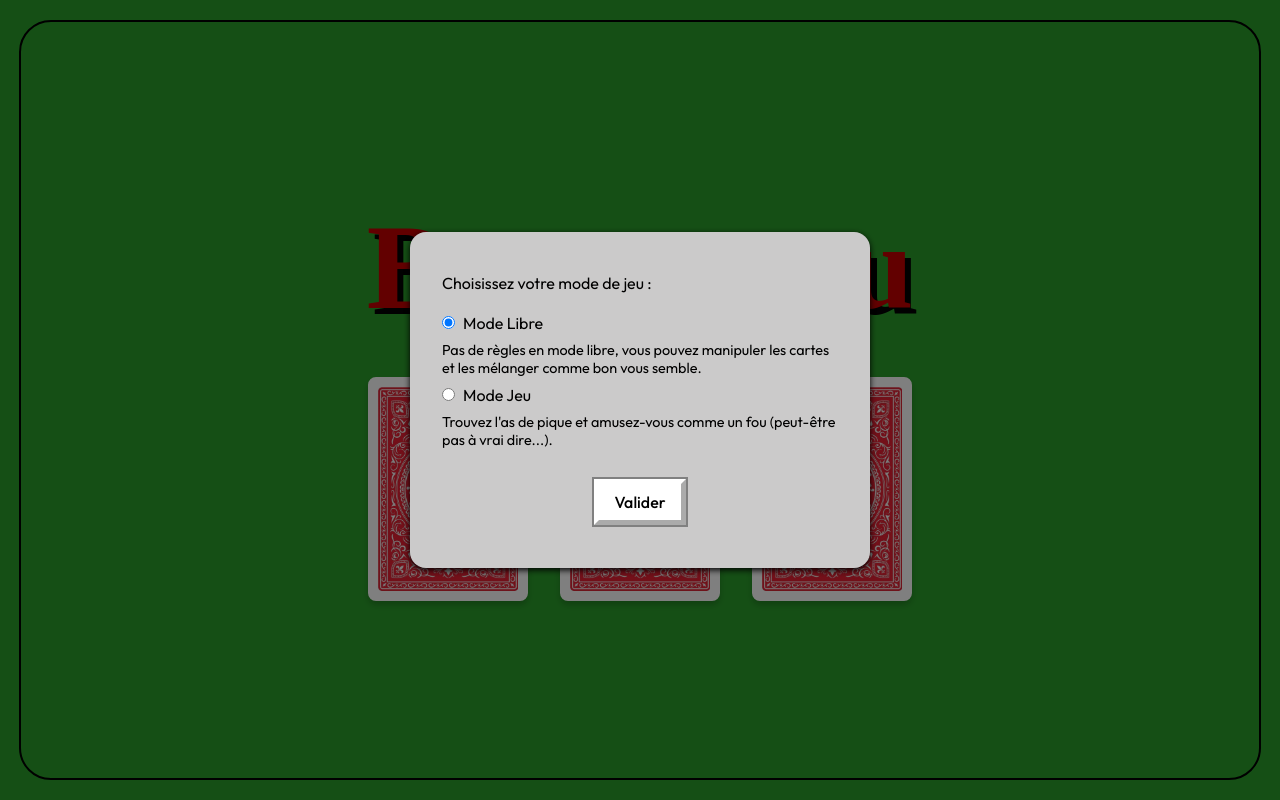
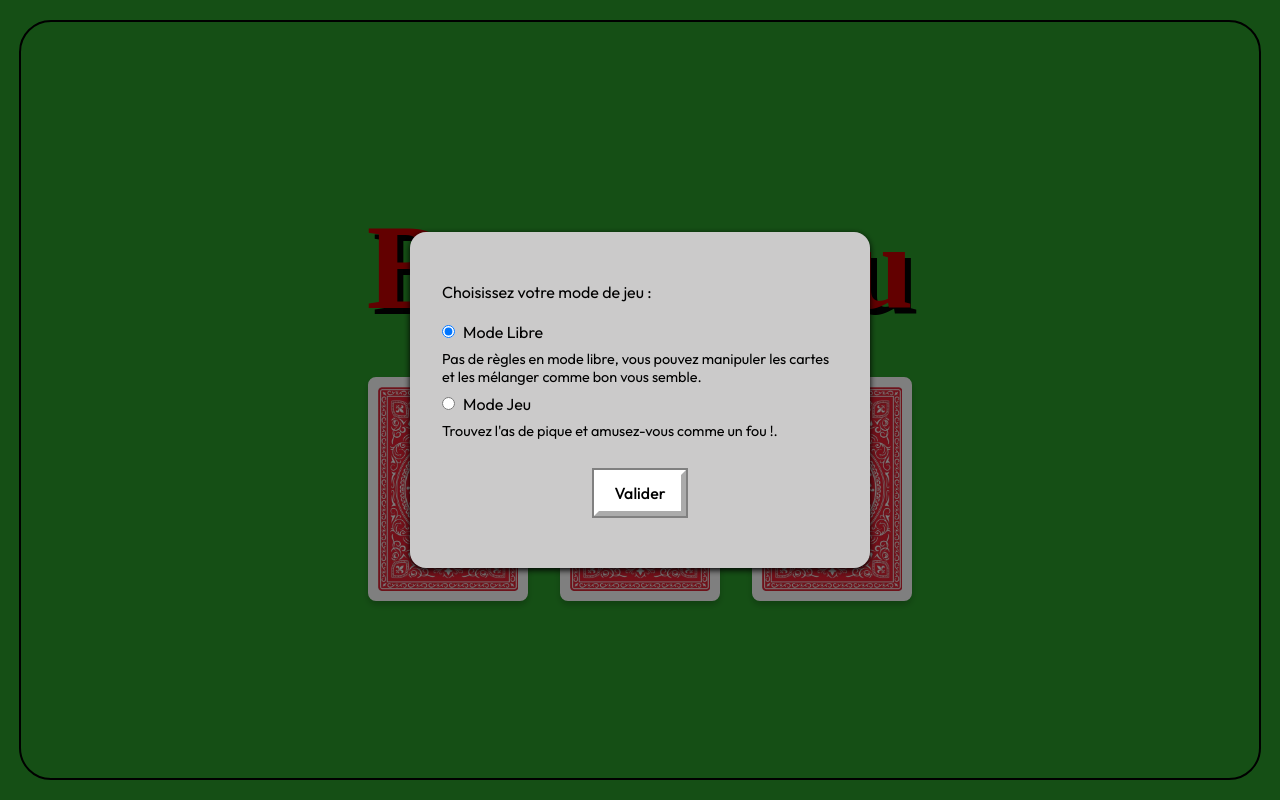
Before and after one commit to mguittari/bonneteau-app, a React (Vite) app: page / in a window 1280 px wide. Built offline with nearby package versions, Linux system fonts and the light colour scheme; a web font is replaced by a local one.

Commit message:
Change a sentence and remove logs

```diff
--- a/src/Components/Modal/Modal.jsx
+++ b/src/Components/Modal/Modal.jsx
@@ -7,14 +7,10 @@ export default function Modal({ showModal, setShowModal, mode, setMode }) {
 
 	const handleChange = (e) => {
 		setData(e.target.value);
-		console.log(e.target);
-		console.log(e.target.value);
-		console.log(showModal);
 	};
 
 	const handleSubmit = (event) => {
 		event.preventDefault();
-		console.log(data);
 		setMode(data);
 		setShowModal(!showModal);
 	};
@@ -52,8 +48,7 @@ export default function Modal({ showModal, setShowModal, mode, setMode }) {
 							Mode Jeu
 						</label>
 						<p className={styles.rules}>
-							Trouvez l'as de pique et amusez-vous comme un fou (peut-être pas à
-							vrai dire...).
+							Trouvez l'as de pique et amusez-vous comme un fou !.
 						</p>
 					</div>
 					<ButtonModal />
```
